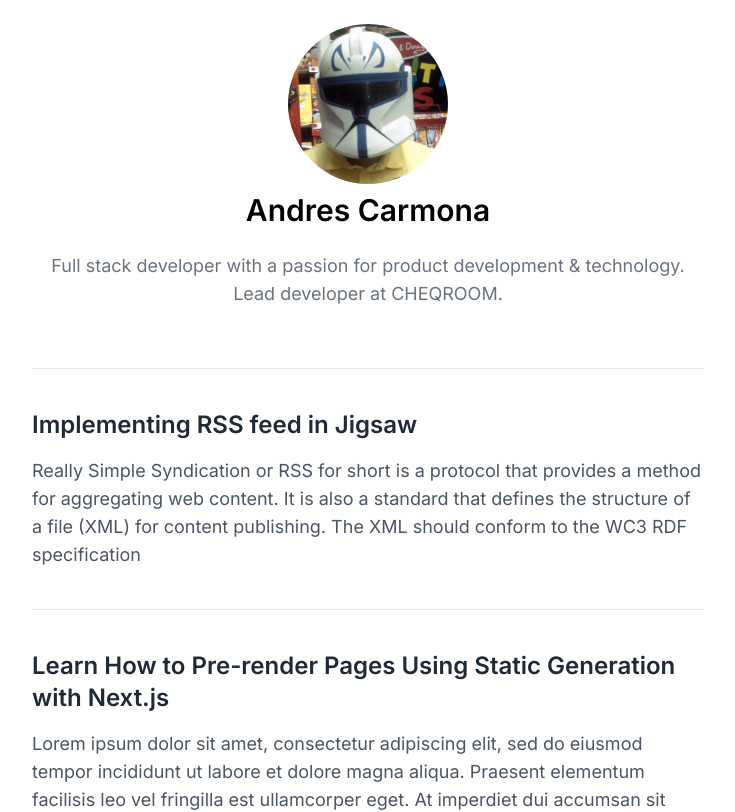
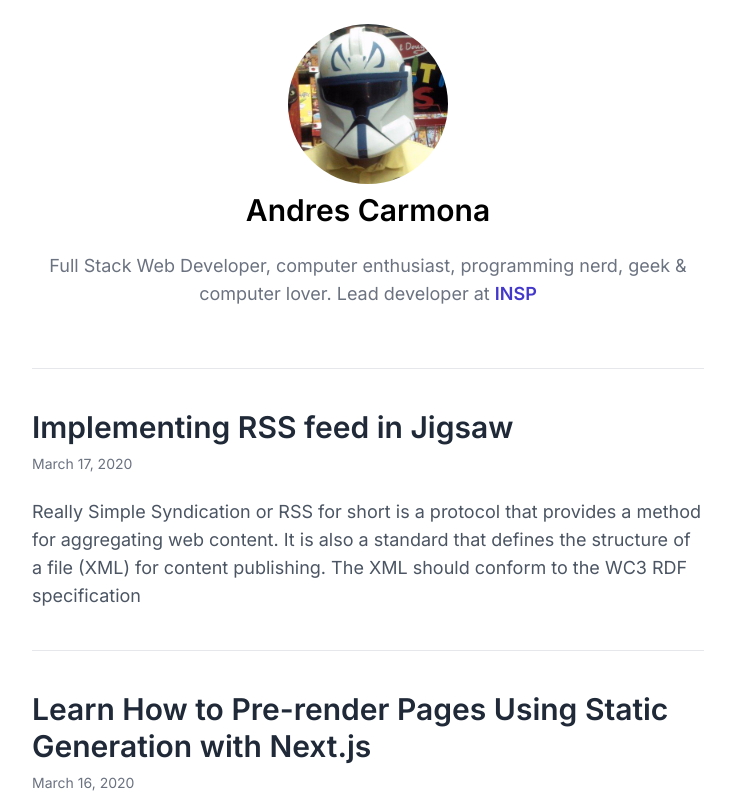
Before and after one commit to andresgcarmona/blog-next, a Next.js app: page / in a window 1280 px wide. Shown: the top 812 px of the page, without its empty margins (272-1007 px from the left). Built offline with nearby package versions, Linux system fonts and the light colour scheme.

Commit message:
Fixed highlighting code.

```diff
--- a/components/author.js
+++ b/components/author.js
@@ -4,7 +4,7 @@ export default function Author({ name, picture, size='lg' }) {
 	return (
 		<div className="flex items-center">
 			<img src={picture} alt={name} className={cn('rounded-full mb-2 block mr-2', {'w-40 h-40': size === 'lg', 'w-12 h-12': size !== 'lg'})} />
-			<div className="text-lg font-normal">{name}</div>
+			<div className="text-xl font-semibold">{name}</div>
 		</div>
 	)
 }
--- a/components/header.js
+++ b/components/header.js
@@ -7,9 +7,6 @@ export default function Header() {
         <Link href="/">
           <a className="text-black hover:text-gray-600 hover:underline mr-3">Home</a>
         </Link>
-        <Link href="/blog">
-          <a className="text-black hover:text-gray-600 hover:underline mr-3">Blog</a>
-        </Link>
       </nav>
     </div>
   )
--- a/components/post-header.js
+++ b/components/post-header.js
@@ -17,7 +17,7 @@ export default function PostHeader({ title, coverImage, date, author }) {
         <div className="block md:hidden mb-6">
           <Author name={author.name} picture={author.picture} />
         </div>
-        <div className="mb-6 text-lg">
+        <div className="mb-6 text-lg text-gray-500">
           <DateFormatter dateString={date} />
         </div>
       </div>
--- a/components/user-header.js
+++ b/components/user-header.js
@@ -1,11 +1,14 @@
 import Avatar from '../components/avatar'
 
-export default function UserHeader() {
+export default function UserHeader () {
   return (
     <>
       <Avatar name="Andres Carmona"
               picture="/assets/me.jpeg"/>
-			<p className="text-gray-500 mb-5 max-w-2xl text-center">Full stack developer with a passion for product development & technology. Lead developer at CHEQROOM.</p>
+      <p className="text-gray-500 mb-5 max-w-2xl text-center">
+	      Full Stack Web Developer, computer enthusiast, programming nerd, geek & computer lover. Lead developer at <a href="https://www.insp.mx" target="_blank"
+      className="font-semibold text-indigo-700 hover:text-indigo-600">INSP</a>
+      </p>
     </>
   )
 }
--- a/pages/index.js
+++ b/pages/index.js
@@ -1,21 +1,13 @@
 import Head from 'next/head'
 import { getAllPosts } from '../lib/api'
-import highlight from 'highlight.js'
-import php from 'highlight.js/lib/languages/php'
-import 'highlight.js/styles/dracula.css'
-import { useEffect } from 'react'
 import UserHeader from '../components/user-header'
 import Layout from '../components/layout'
 import Container from '../components/container'
 import Link from 'next/link'
-
-highlight.registerLanguage('php', php)
+import DateFormatter from '../components/date-formatter'
+import Header from '../components/header'
 
 export default function Index({ posts }) {
-	useEffect(() => {
-		highlight.initHighlighting()
-	}, [])
-
 	const heroPost  = posts[0]
 	const morePosts = posts.slice(1)
 
@@ -35,8 +27,11 @@ export default function Index({ posts }) {
 							<div key={post.slug} className="container max-w-2xl px-3 md:px-0 pt-10 mt-10 border-t border-gray-200">
 								<div className="mb-4">
 									<Link as={`/posts/${post.slug}`} href="/posts/[slug]">
-										<a className="text-2xl font-semibold text-gray-800 hover:text-gray-900 transition duration-150">{post.title}</a>
+										<a className="text-3xl font-semibold text-gray-800 hover:text-indigo-700 transition duration-150">{post.title}</a>
 									</Link>
+									<div className="mt-2 mb-6 text-gray-500 text-sm">
+										<DateFormatter dateString={post.date} />
+									</div>
 								</div>
 								{/* <div className="content" dangerouslySetInnerHTML={{__html: post.content }}></div> */}
 								<div className="text-gray-600">{post.excerpt}</div>
--- a/pages/posts/[slug].js
+++ b/pages/posts/[slug].js
@@ -8,9 +8,19 @@ import PostHeader from '../../components/post-header'
 import PostBody from '../../components/post-body'
 import mdToHtml from '../../lib/mdToHtml'
 import { useRouter } from 'next/router'
+import { useEffect } from 'react'
 import { getAllPosts, getPostBySlug } from '../../lib/api'
+import highlight from 'highlight.js'
+import php from 'highlight.js/lib/languages/php'
+import 'highlight.js/styles/dracula.css'
+
+highlight.registerLanguage('php', php)
 
 export default function Post({ post, morePosts, preview }) {
+  useEffect(() => {
+    highlight.initHighlighting()
+  }, [])
+
   const router = useRouter()
 
   if (!router.isFallback && !post?.slug) {
```
Lines whose indentation alone changed are shown as unchanged.
